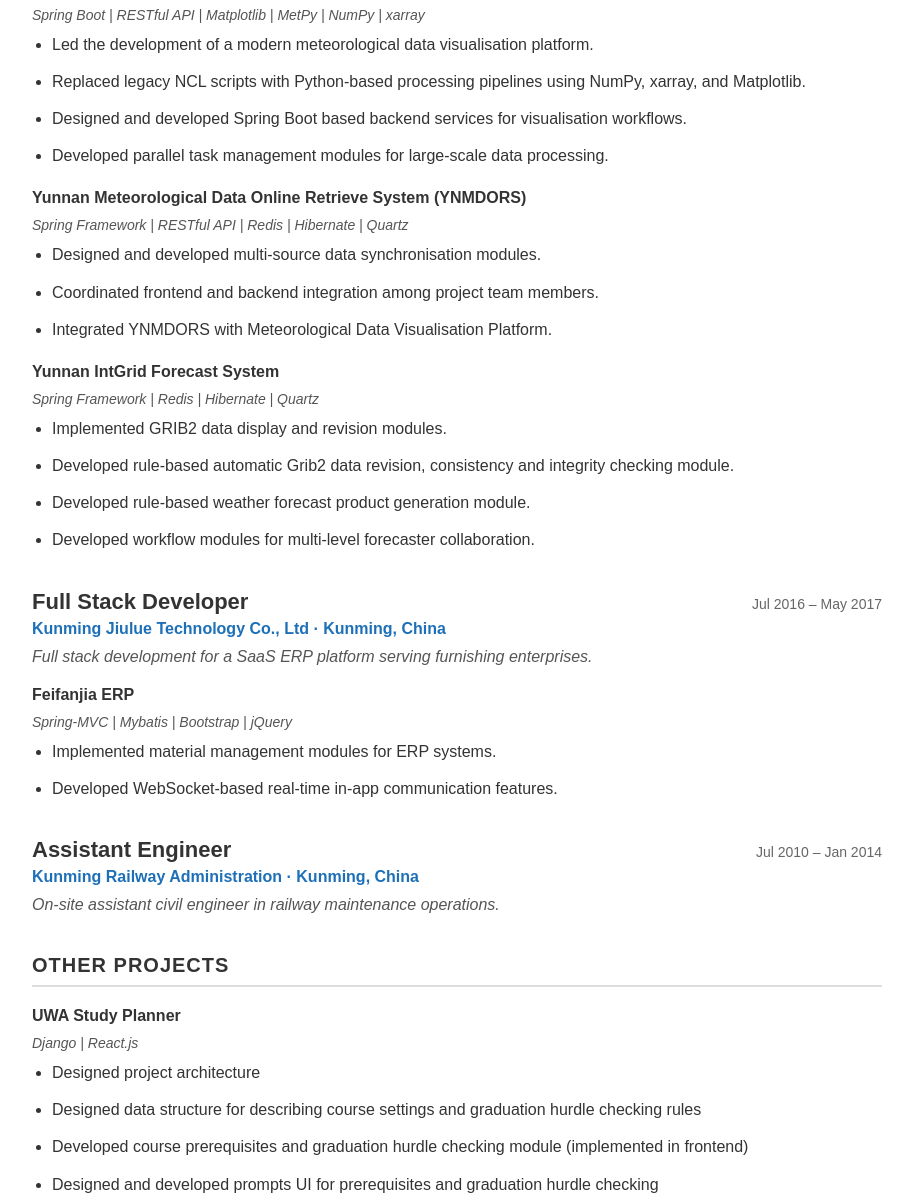
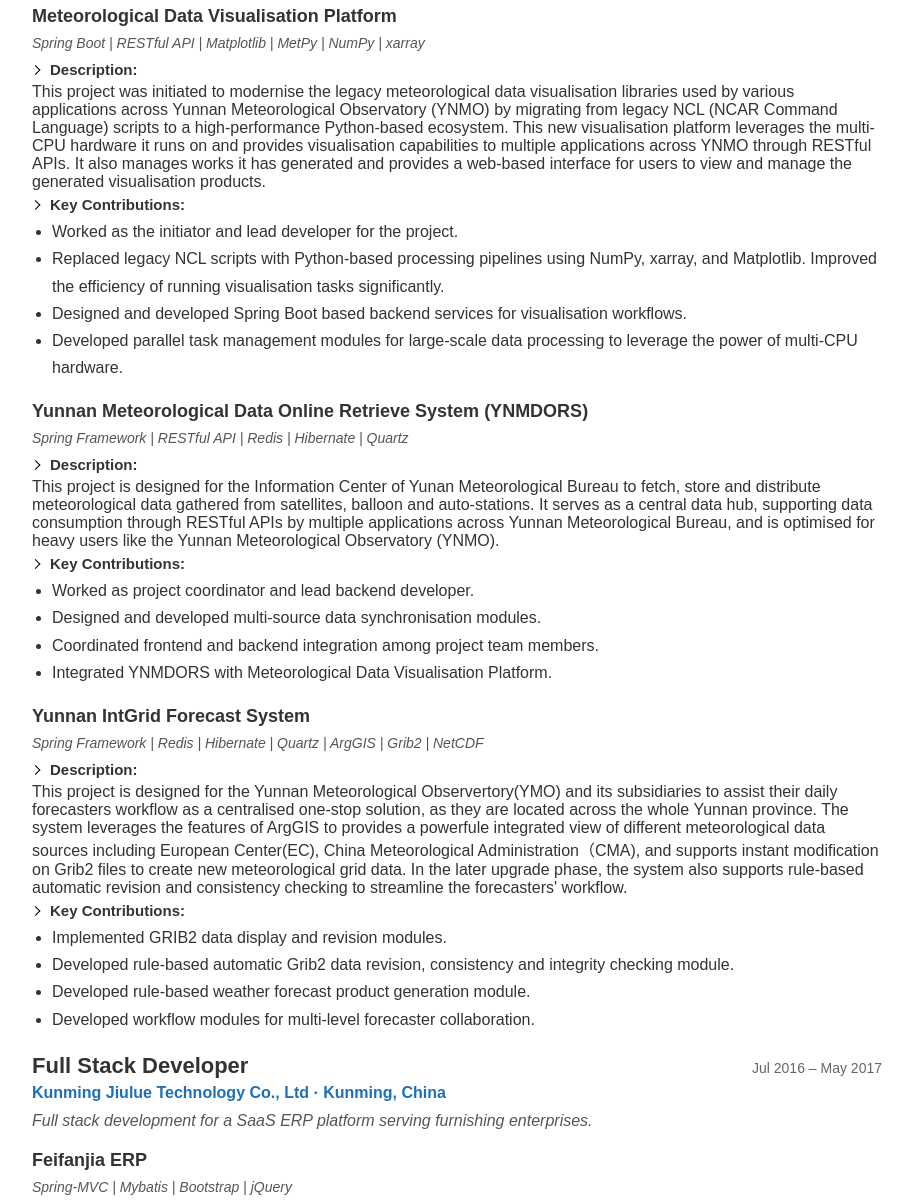
Before and after one commit to swyou/resume, a plain HTML site: page index.html in a window 1280 px wide. Shown: the part 667-1868 px from the top of the page, without its empty margins (183-1095 px from the left). Drawn offline with Linux system fonts and the light colour scheme.

Commit message:
add project descriptions, and other minor improvements

```diff
--- a/css/index.css
+++ b/css/index.css
@@ -34,7 +34,7 @@
 }
 
 .section {
-        margin-top: 40px;
+    margin-top: 25px;
 }
 
 .section-title {
@@ -65,7 +65,7 @@
 }
 
 .job {
-        margin-bottom: 35px;
+    margin-bottom: 20px;
 }
 
 .job-header {
@@ -105,7 +105,7 @@
 .project-title {
     font-weight: bold;
     margin-bottom: 8px;
-        font-size: 16px;
+    font-size: 18px;
 }
 
 .project-header {
@@ -113,20 +113,20 @@
     vertical-align: middle;
 }
 
-    .project-description {
-        margin-top: 10px;
+.project-skills {
+    margin-top: 5px;
     color: #555;
     font-style: italic;
     font-size: 14px;
+     margin-bottom: 5px;
 }
 
 ul {
-        margin-top: 8px;
+    margin-top: 5px;
     padding-left: 20px;
 }
 
 li {
-        margin-bottom: 10px;
     line-height: 1.7;
 }
 
@@ -163,3 +163,32 @@
     font-size: 14px;
     margin-top: 3px;
 }
+
+.arrow-list {
+    position: relative;
+    padding-left: 18px; /* 为左侧箭头留出空间 */
+    font-weight: bold;
+    font-size: 15px;
+    margin-top: 5px;
+    margin-bottom: 5px;
+}
+
+.arrow-list::before {
+    content: "";
+    position: absolute;
+    left: 0;
+    top: 50%;
+    width: 6px;
+    height: 6px;
+    border-top: 1.5px solid #000;
+    border-right: 1.5px solid #000;
+    transform: translateY(-50%) rotate(45deg);
+}
+
+.notes {
+    margin-top: 5px;
+    color: #555;
+    font-style: italic;
+    font-size: 14px;
+     margin-bottom: 5px;
+}
--- a/index.html
+++ b/index.html
@@ -17,8 +17,8 @@
         </div>
 
         <div class="contact">
-            Perth, WA | (+61) 403 128 114 | <a href="mailto:songwenyou@gmail.com" >songwenyou@gmail.com</a><br>
-            Unlimited work rights in Australia
+            Perth, WA | (+61) 403 128 114 | <a href="mailto:songwenyou@gmail.com" >songwenyou@gmail.com</a> | <a href="https://www.linkedin.com/in/songwen-you-b41361340/" target="_blank">LinkedIn</a>
+            <br>Unlimited work rights in Australia
         </div>
 
         <div class="section">
@@ -26,7 +26,8 @@
 
             <div class="summary">
                 Software Engineer with 6 years of experience in Java Web and Python development, specialising in industrial web systems, data-intensive applications and geographic data processing and visualisation.
-                Experienced in building asynchronous processing workflows and large-scale data integration systems in Linux-based environments.
+                Experienced in building asynchronous processing workflows and large-scale data integration systems in Linux-based environments. A proven problem solver with a strong track record of troubleshooting and debugging complex systems.
+                Also have a strong ability to quickly learn and apply new technologies.
                 Recently completed a Master of Information Technology at The University of Western Australia.
             </div>
         </div>
@@ -56,19 +57,26 @@
                             Meteorological Data Visualisation Platform
                         </div>
 
-                        <div class="project-description">
+                        <div class="project-skills">
                             Spring Boot | RESTful API | Matplotlib | MetPy | NumPy | xarray
                         </div>
                     </div>
-
+                    <div class="project-description">
+                        <div class="arrow-list">
+                            Description:
+                        </div>
+                        This project was initiated to modernise the legacy meteorological data visualisation libraries used by various applications across Yunnan Meteorological Observatory (YNMO) by migrating from legacy NCL (NCAR Command Language)
+                        scripts to a high-performance Python-based ecosystem. This new visualisation platform leverages the multi-CPU hardware it runs on and provides visualisation capabilities to multiple applications across YNMO through RESTful APIs.
+                        It also manages works it has generated and provides a web-based interface for users to view and manage the generated visualisation products.
+                    </div>
+                    <div class="arrow-list">
+                        Key Contributions:
+                    </div>
                     <ul>
-                        <li>Led the development of a modern meteorological data visualisation platform.</li>
-
-                        <li>Replaced legacy NCL scripts with Python-based processing pipelines using NumPy, xarray, and Matplotlib.</li>
-
+                        <li>Worked as the initiator and lead developer for the project.</li>
+                        <li>Replaced legacy NCL scripts with Python-based processing pipelines using NumPy, xarray, and Matplotlib. Improved the efficiency of running visualisation tasks significantly.</li>
                         <li>Designed and developed Spring Boot based backend services for visualisation workflows.</li>
-
-                        <li>Developed parallel task management modules for large-scale data processing.</li>
+                        <li>Developed parallel task management modules for large-scale data processing to leverage the power of multi-CPU hardware.</li>
                     </ul>
                 </div>
 
@@ -80,12 +88,23 @@
                             Yunnan Meteorological Data Online Retrieve System (YNMDORS)
                         </div>
 
-                        <div class="project-description">
+                        <div class="project-skills">
                             Spring Framework | RESTful API | Redis | Hibernate | Quartz
                         </div>
                     </div>
-
+                    <div class="project-description">
+                        <div class="arrow-list">
+                            Description:
+                        </div>
+                        This project is designed for the Information Center of Yunan Meteorological Bureau to fetch, store and distribute
+                        meteorological data gathered from satellites, balloon and auto-stations. It serves as a central data hub, supporting data consumption through RESTful APIs by
+                        multiple applications across Yunnan Meteorological Bureau, and is optimised for heavy users like the Yunnan Meteorological Observatory (YNMO).
+                    </div>
+                    <div class="arrow-list">
+                        Key Contributions:
+                    </div>
                     <ul>
+                        <li>Worked as project coordinator and lead backend developer.</li>
                         <li>Designed and developed multi-source data synchronisation modules.</li>
 
                         <li>Coordinated frontend and backend integration among project team members.</li>
@@ -102,9 +121,23 @@
                             Yunnan IntGrid Forecast System
                         </div>
 
-                        <div class="project-description">
-                            Spring Framework | Redis | Hibernate | Quartz
+                        <div class="project-skills">
+                            Spring Framework | Redis | Hibernate | Quartz | ArgGIS | Grib2 | NetCDF
                         </div>
+
+                    </div>
+                    <div class="project-description">
+                        <div class="arrow-list">
+                            Description:
+                        </div>
+                        This project is designed for the Yunnan Meteorological
+                        Observertory(YMO) and its subsidiaries to assist their daily forecasters workflow as a centralised one-stop solution, as they are located across the whole Yunnan province. The system leverages the features of ArgGIS to
+                        provides a powerfule integrated view of different meteorological data sources including European
+                        Center(EC), China Meteorological Administration（CMA), and supports instant modification on Grib2 files
+                        to create new meteorological grid data. In the later upgrade phase, the system also supports rule-based automatic revision and consistency checking to streamline the forecasters' workflow.
+                    </div>
+                    <div class="arrow-list">
+                        Key Contributions:
                     </div>
 
                     <ul>
@@ -142,14 +175,25 @@
                             Feifanjia ERP
                         </div>
 
-                        <div class="project-description">
+                        <div class="project-skills">
                             Spring-MVC | Mybatis | Bootstrap | jQuery
                         </div>
+
+                    </div>
+                    <div class="project-description">
+                        <div class="arrow-list">
+                            Description:
+                        </div>
+                        This project is a SaaS product that provides
+                        online management service for home furnishing enterprises. This project is based on Spring-MVC ,
+                        MyBatis for the back-end, and Vue , Bootstrap , jQuery for the development of its UI.
+                    </div>
+                    <div class="arrow-list">
+                        Key Contributions:
                     </div>
 
                     <ul>
                         <li>Implemented material management modules for ERP systems.</li>
-
                         <li>Developed WebSocket-based real-time in-app communication features.</li>
                     </ul>
                 </div>
@@ -185,9 +229,23 @@
                             UWA Study Planner
                         </div>
 
-                        <div class="project-description">
+                        <div class="project-skills">
                             Django | React.js
                         </div>
+                    </div>
+                    <div class="project-description">
+                        <div class="arrow-list">
+                            Description:
+                        </div>
+                        This project is a web-based application designed to make the academic planning process for the University of Western Australia (UWA) more efficient and user-friendly.
+                        Initially tailored for the Master of Information Technology (MIT) and Master of Data Science (MDS) programs,
+                        the planner aims to replace the outdated manual planning process with an interactive tool that automatically generates a recommended study plan based on UWA's official handbook rules and prerequisites.
+                        <div class="notes">
+                            *This project is part of the UWA final-semester Information Technology Capstone Project (CITS5206) unit, which involves close collaboration with an industry client, academic facilitators, and a student team.
+                        </div>
+                    </div>
+                    <div class="arrow-list">
+                        Key Contributions:
                     </div>
 
                     <ul>
```
Also changed, not shown: 1 other file. Lines whose indentation alone changed are shown as unchanged.
